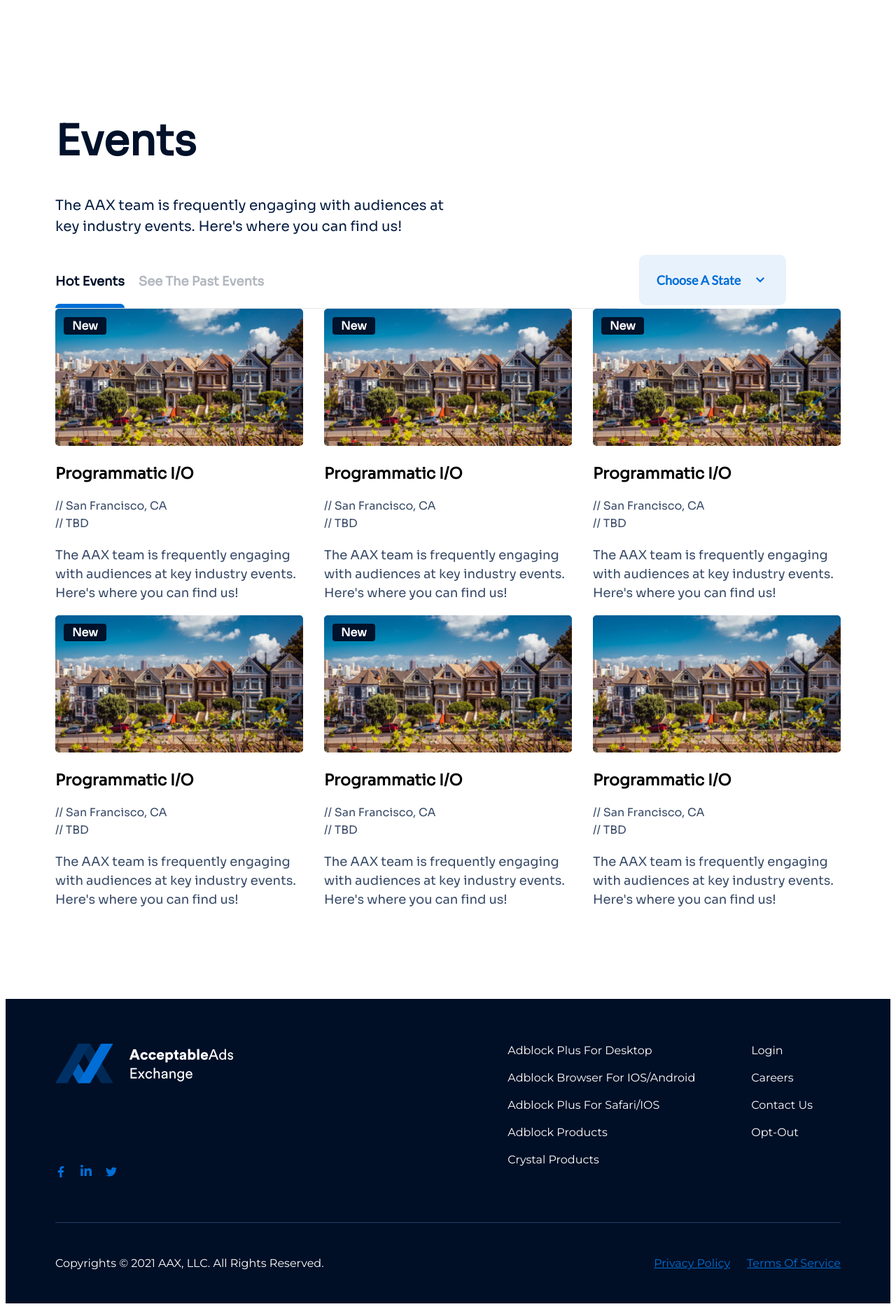
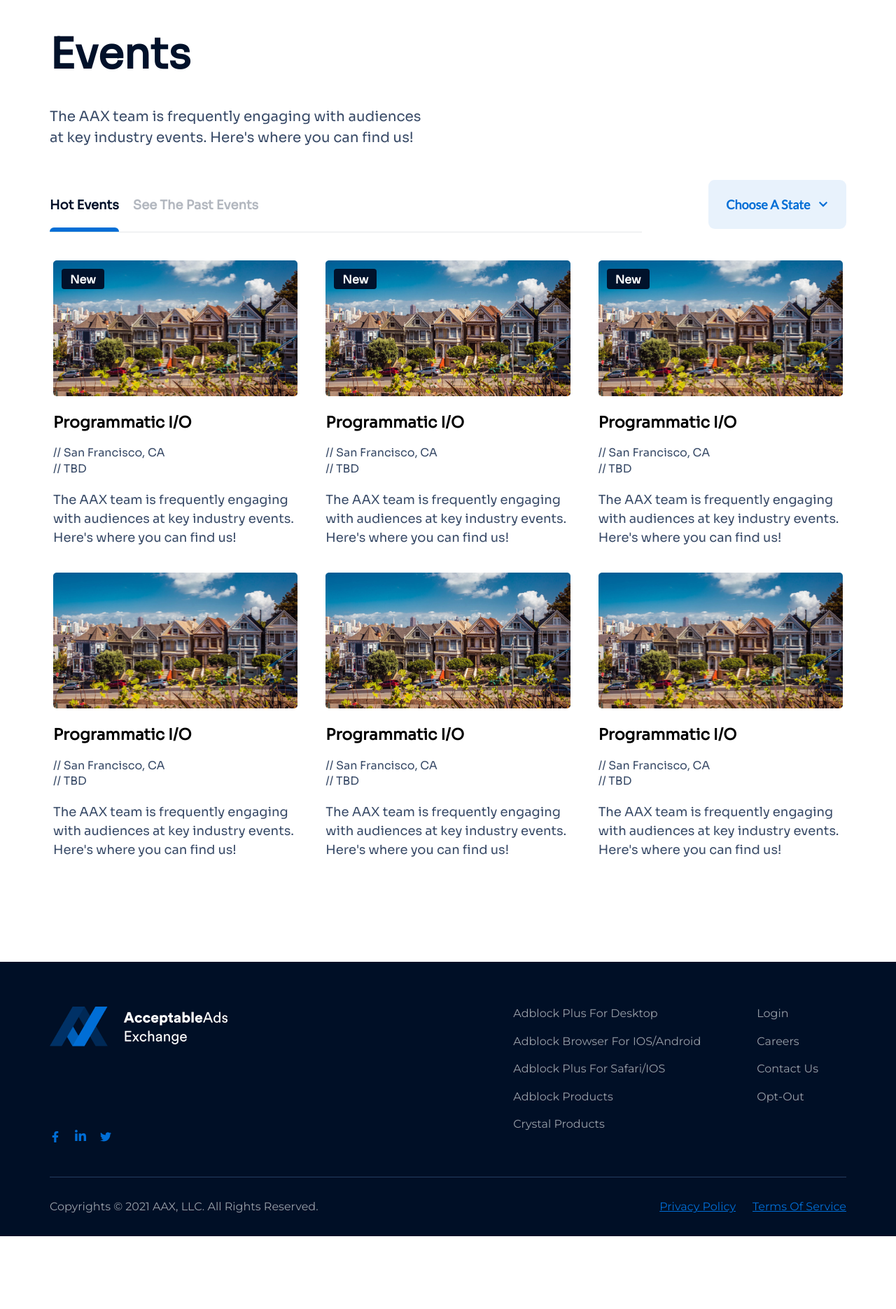
Before and after one commit to Tihomir1993/Acceptable, a website: page index.html in a window 1280 px wide. Shown: the part 199-2069 px from the top of the page at 70% size. After the commit the page ends 1965 px from the top, so only its background shows below. Drawn offline with nearby package versions, Linux system fonts and the light colour scheme; files that its build step writes are made by us from their sources.

Commit message:
optimizing code

```diff
--- a/index.html
+++ b/index.html
@@ -19,7 +19,7 @@
                 <div class="columns">
                     <div class="site-header-inner">
                         <a class="site-logo">
-                            <img src="./src/images/Group.png" alt="">
+                            <img src="./src/images/Group.svg" alt="">
                         </a>
                         <div class="list-wrapper">
                             <ul class="list">
@@ -69,18 +69,22 @@
                         </ul>
                     </div>
                 </div>
-                <div class="columns large-3">
-                    <a href="#" class="button button-choose">Choose a State <svg aria-hidden="true" focusable="false"
-                            data-prefix="fas" data-icon="chevron-down" role="img" xmlns="http://www.w3.org/2000/svg"
-                            width="12px" viewBox="0 0 448 512" class="svg-inline--fa fa-chevron-down fa-w-14 fa-2x">
+                <div class="columns small-12 large-3">
+                    <div class="button-right-position">
+                        <a href="#" class="button button-choose">Choose a State <svg aria-hidden="true"
+                                focusable="false" data-prefix="fas" data-icon="chevron-down" role="img"
+                                xmlns="http://www.w3.org/2000/svg" width="12px" viewBox="0 0 448 512"
+                                class="svg-inline--fa fa-chevron-down fa-w-14 fa-2x">
                                 <path fill="currentColor"
                                     d="M207.029 381.476L12.686 187.132c-9.373-9.373-9.373-24.569 0-33.941l22.667-22.667c9.357-9.357 24.522-9.375 33.901-.04L224 284.505l154.745-154.021c9.379-9.335 24.544-9.317 33.901.04l22.667 22.667c9.373 9.373 9.373 24.569 0 33.941L240.971 381.476c-9.373 9.372-24.569 9.372-33.942 0z"
                                     class=""></path>
                             </svg></a>
                     </div>
                 </div>
+            </div>
+            <div class="events-box">
                 <div class="row">
-                <div class="columns large-4 no-gutter">
+                    <div class="columns small-12 medium-6 large-4 ">
                         <div class="content-box">
                             <div class="image-wrapper">
                                 <img src="./src/images/Rectangle 188.png" alt="">
@@ -95,7 +99,7 @@
                                 industry events. Here's where you can find us!</p>
                         </div>
                     </div>
-                <div class="columns large-4 no-gutter">
+                    <div class="columns small-12 medium-6 large-4 ">
                         <div class="content-box">
                             <div class="image-wrapper">
                                 <img src="./src/images/Rectangle 188.png" alt="">
@@ -110,7 +114,7 @@
                                 industry events. Here's where you can find us!</p>
                         </div>
                     </div>
-                <div class="columns large-4 no-gutter">
+                    <div class="columns small-12 medium-6 large-4 ">
                         <div class="content-box">
                             <div class="image-wrapper">
                                 <img src="./src/images/Rectangle 188.png" alt="">
@@ -125,37 +129,7 @@
                                 industry events. Here's where you can find us!</p>
                         </div>
                     </div>
-                <div class="columns large-4 no-gutter">
-                    <div class="content-box">
-                        <div class="image-wrapper">
-                            <img src="./src/images/Rectangle 188.png" alt="">
-                            <span class="image-marker">new</span>
-                        </div>
-                        <h3 class="content-box-title">Programmatic I/O</h3>
-                        <div class="content-box-location">
-                            <span class="content-box-location-city">// San Francisco, CA</span>
-                            <span class="content-box-location-date">// TBD</span>
-                        </div>
-                        <p class="content-box-description">The AAX team is frequently engaging with audiences at key
-                            industry events. Here's where you can find us!</p>
-                    </div>
-                </div>
-                <div class="columns large-4 no-gutter">
-                    <div class="content-box">
-                        <div class="image-wrapper">
-                            <img src="./src/images/Rectangle 188.png" alt="">
-                            <span class="image-marker">new</span>
-                        </div>
-                        <h3 class="content-box-title">Programmatic I/O</h3>
-                        <div class="content-box-location">
-                            <span class="content-box-location-city">// San Francisco, CA</span>
-                            <span class="content-box-location-date">// TBD</span>
-                        </div>
-                        <p class="content-box-description">The AAX team is frequently engaging with audiences at key
-                            industry events. Here's where you can find us!</p>
-                    </div>
-                </div>
-                <div class="columns large-4 no-gutter">
+                    <div class="columns small-12 medium-6 large-4 ">
                         <div class="content-box">
                             <div class="image-wrapper">
                                 <img src="./src/images/Rectangle 188.png" alt="">
@@ -167,6 +141,35 @@
                             </div>
                             <p class="content-box-description">The AAX team is frequently engaging with audiences at key
                                 industry events. Here's where you can find us!</p>
+                        </div>
+                    </div>
+                    <div class="columns small-12 medium-6 large-4 ">
+                        <div class="content-box">
+                            <div class="image-wrapper">
+                                <img src="./src/images/Rectangle 188.png" alt="">
+                            </div>
+                            <h3 class="content-box-title">Programmatic I/O</h3>
+                            <div class="content-box-location">
+                                <span class="content-box-location-city">// San Francisco, CA</span>
+                                <span class="content-box-location-date">// TBD</span>
+                            </div>
+                            <p class="content-box-description">The AAX team is frequently engaging with audiences at key
+                                industry events. Here's where you can find us!</p>
+                        </div>
+                    </div>
+                    <div class="columns small-12 medium-6 large-4 ">
+                        <div class="content-box">
+                            <div class="image-wrapper">
+                                <img src="./src/images/Rectangle 188.png" alt="">
+                            </div>
+                            <h3 class="content-box-title">Programmatic I/O</h3>
+                            <div class="content-box-location">
+                                <span class="content-box-location-city">// San Francisco, CA</span>
+                                <span class="content-box-location-date">// TBD</span>
+                            </div>
+                            <p class="content-box-description">The AAX team is frequently engaging with audiences at key
+                                industry events. Here's where you can find us!</p>
+                        </div>
                     </div>
                 </div>
             </div>
--- a/package.json
+++ b/package.json
@@ -5,7 +5,8 @@
     "foundation-sites": "^6.6.3",
     "gulp-all": "^1.1.0",
     "gulp-rename": "^2.0.0",
-    "gulp-sourcemaps": "^3.0.0"
+    "gulp-sourcemaps": "^3.0.0",
+    "normalize.css": "^8.0.1"
   },
   "devDependencies": {
     "@babel/core": "^7.14.6",
--- /dev/null
+++ b/src/sass/base/_normalize.scss
@@ -0,0 +1,303 @@
+/*! modern-normalize v1.1.0 | MIT License | https://github.com/sindresorhus/modern-normalize */
+
+/*
+Document
+========
+*/
+
+/**
+Use a better box model (opinionated).
+*/
+
+*,
+::before,
+::after {
+    box-sizing: border-box;
+}
+
+/**
+1. Correct the line height in all browsers.
+2. Prevent adjustments of font size after orientation changes in iOS.
+3. Use a more readable tab size (opinionated).
+*/
+
+html {
+    line-height: 1.15;
+    /* 1 */
+    -webkit-text-size-adjust: 100%;
+    /* 2 */
+    -moz-tab-size: 4;
+    /* 3 */
+    tab-size: 4;
+    /* 3 */
+}
+
+/*
+Sections
+========
+*/
+
+/**
+1. Remove the margin in all browsers.
+2. Improve consistency of default fonts in all browsers. (https://github.com/sindresorhus/modern-normalize/issues/3)
+*/
+
+body {
+    margin: 0;
+    /* 1 */
+    font-family:
+        system-ui,
+        -apple-system,
+        /* Firefox supports this but not yet `system-ui` */
+        'Segoe UI',
+        Roboto,
+        Helvetica,
+        Arial,
+        sans-serif,
+        'Apple Color Emoji',
+        'Segoe UI Emoji';
+    /* 2 */
+}
+
+/*
+Grouping content
+================
+*/
+
+/**
+1. Add the correct height in Firefox.
+2. Correct the inheritance of border color in Firefox. (https://bugzilla.mozilla.org/show_bug.cgi?id=190655)
+*/
+
+hr {
+    height: 0;
+    /* 1 */
+    color: inherit;
+    /* 2 */
+}
+
+/*
+Text-level semantics
+====================
+*/
+
+/**
+Add the correct text decoration in Chrome, Edge, and Safari.
+*/
+
+abbr[title] {
+    text-decoration: underline dotted;
+}
+
+/**
+Add the correct font weight in Edge and Safari.
+*/
+
+b,
+strong {
+    font-weight: bolder;
+}
+
+/**
+1. Improve consistency of default fonts in all browsers. (https://github.com/sindresorhus/modern-normalize/issues/3)
+2. Correct the odd 'em' font sizing in all browsers.
+*/
+
+code,
+kbd,
+samp,
+pre {
+    font-family:
+        ui-monospace,
+        SFMono-Regular,
+        Consolas,
+        'Liberation Mono',
+        Menlo,
+        monospace;
+    /* 1 */
+    font-size: 1em;
+    /* 2 */
+}
+
+/**
+Add the correct font size in all browsers.
+*/
+
+small {
+    font-size: 80%;
+}
+
+/**
+Prevent 'sub' and 'sup' elements from affecting the line height in all browsers.
+*/
+
+sub,
+sup {
+    font-size: 75%;
+    line-height: 0;
+    position: relative;
+    vertical-align: baseline;
+}
+
+sub {
+    bottom: -0.25em;
+}
+
+sup {
+    top: -0.5em;
+}
+
+/*
+Tabular data
+============
+*/
+
+/**
+1. Remove text indentation from table contents in Chrome and Safari. (https://bugs.chromium.org/p/chromium/issues/detail?id=999088, https://bugs.webkit.org/show_bug.cgi?id=201297)
+2. Correct table border color inheritance in all Chrome and Safari. (https://bugs.chromium.org/p/chromium/issues/detail?id=935729, https://bugs.webkit.org/show_bug.cgi?id=195016)
+*/
+
+table {
+    text-indent: 0;
+    /* 1 */
+    border-color: inherit;
+    /* 2 */
+}
+
+/*
+Forms
+=====
+*/
+
+/**
+1. Change the font styles in all browsers.
+2. Remove the margin in Firefox and Safari.
+*/
+
+button,
+input,
+optgroup,
+select,
+textarea {
+    font-family: inherit;
+    /* 1 */
+    font-size: 100%;
+    /* 1 */
+    line-height: 1.15;
+    /* 1 */
+    margin: 0;
+    /* 2 */
+}
+
+/**
+Remove the inheritance of text transform in Edge and Firefox.
+*/
+
+button,
+select {
+    text-transform: none;
+}
+
+/**
+Correct the inability to style clickable types in iOS and Safari.
+*/
+
+button,
+[type='button'],
+[type='reset'],
+[type='submit'] {
+    -webkit-appearance: button;
+}
+
+/**
+Remove the inner border and padding in Firefox.
+*/
+
+::-moz-focus-inner {
+    border-style: none;
+    padding: 0;
+}
+
+/**
+Restore the focus styles unset by the previous rule.
+*/
+
+:-moz-focusring {
+    outline: 1px dotted ButtonText;
+}
+
+/**
+Remove the additional ':invalid' styles in Firefox.
+See: https://github.com/mozilla/gecko-dev/blob/2f9eacd9d3d995c937b4251a5557d95d494c9be1/layout/style/res/forms.css#L728-L737
+*/
+
+:-moz-ui-invalid {
+    box-shadow: none;
+}
+
+/**
+Remove the padding so developers are not caught out when they zero out 'fieldset' elements in all browsers.
+*/
+
+legend {
+    padding: 0;
+}
+
+/**
+Add the correct vertical alignment in Chrome and Firefox.
+*/
+
+progress {
+    vertical-align: baseline;
+}
+
+/**
+Correct the cursor style of increment and decrement buttons in Safari.
+*/
+
+::-webkit-inner-spin-button,
+::-webkit-outer-spin-button {
+    height: auto;
+}
+
+/**
+1. Correct the odd appearance in Chrome and Safari.
+2. Correct the outline style in Safari.
+*/
+
+[type='search'] {
+    -webkit-appearance: textfield;
+    /* 1 */
+    outline-offset: -2px;
+    /* 2 */
+}
+
+/**
+Remove the inner padding in Chrome and Safari on macOS.
+*/
+
+::-webkit-search-decoration {
+    -webkit-appearance: none;
+}
+
+/**
+1. Correct the inability to style clickable types in iOS and Safari. 2. Change font properties to 'inherit'in Safari. */
+::-webkit-file-upload-button {
+    -webkit-appearance: button;
+    /* 1 */
+    font: inherit;
+    /* 2 */
+}
+
+/*
+Interactive
+===========
+*/
+
+/*
+Add the correct display in Chrome and Safari.
+*/
+
+summary {
+    display: list-item;
+}
--- a/src/sass/base/_variables.scss
+++ b/src/sass/base/_variables.scss
@@ -1,2 +1,7 @@
 $color-primary: #FFFFFF;
-$global-width: 72em;
+$color-secondary: #000F26;
+$color-tetriary: #006ED6;
+$background-marker: #01122B;
+
+$global-width: 73em;
+$gutters: 1.25em;
--- a/src/sass/components/_buttons.scss
+++ b/src/sass/components/_buttons.scss
@@ -11,9 +11,9 @@
     }
 
     &-contact {
-        padding: .875em 1.125em;
+        padding: .5em 1em;
         border: 2px solid $color-primary;
-        border-radius: .5em;
+        border-radius: .25em;
     }
 
     &-login {
@@ -22,15 +22,15 @@
     }
 
     &-choose {
-        padding: 1.375em 1.75em 1.375em 1.375em;
-        color: #006ED6;
+        padding: 1.375em 1.5em 1.375em 1.375em;
+        color: $color-tetriary;
         background: rgba(0, 110, 214, 0.09);
         font-weight: 700;
         font-size: 1.125em;
         border-radius: .5em;
 
         svg {
-            padding-left: 1em;
+            margin-left: .5em;
         }
     }
 }
--- a/src/sass/components/_content-box.scss
+++ b/src/sass/components/_content-box.scss
@@ -1,6 +1,4 @@
 .content-box {
-    padding: 0 .9375em;
-
     .image-wrapper {
         position: relative;
 
@@ -12,9 +10,9 @@
             text-transform: capitalize;
             font-weight: 700;
             font-family: Sora;
-            padding: .125em .75em;
-            color: #FFFFFF;
-            background: #01122B;
+            padding: .4em .75em .25em .75em;
+            color: $color-primary;
+            background: $background-marker;
             position: absolute;
             top: .75em;
             left: .75em;
@@ -37,6 +35,7 @@
     &-description {
         font-size: 1.125em;
         color: rgba(6, 29, 65, .8);
+        margin-bottom: 2em;
 
     }
 
--- a/src/sass/components/_heading.scss
+++ b/src/sass/components/_heading.scss
@@ -1,9 +1,13 @@
 .section-heading {
+
+    margin-bottom: 2.5em;
+
     .heading-title {
-        color: #01112A;
+        color: rgba(1, 17, 42, 1);
+
     }
 
     .heading-description {
-        color: #061D41;
+        color: rgba(6, 29, 65, 0.8);
     }
 }
--- a/src/sass/components/_list.scss
+++ b/src/sass/components/_list.scss
@@ -3,7 +3,7 @@
         list-style: none;
 
         a {
-            color: #FFFFFF;
+            color: $color-primary;
             text-transform: capitalize;
             display: inline-block;
             font-family: Lato;
--- a/src/sass/components/_sections.scss
+++ b/src/sass/components/_sections.scss
@@ -1,22 +1,30 @@
 .section-events {
-    padding: 13.5em 0 6.875em;
+    padding: 6.95em 0 6.875em;
+    background: $color-primary;
+
+    @media(max-width: 45.85em) {
+        padding: 0;
+    }
 
     .row {
         align-items: center;
     }
 
-    .no-gutter {
-        padding: 0;
+    .button-right-position {
+        text-align: right;
+    }
 
-        @media(min-width: 40em) {
-            padding: 0;
+    .events-box {
+        margin-top: 2.5em;
+
+        .columns {
+            padding: 0 1.25em;
         }
     }
 
     .events-filter {
 
         border-bottom: 1px solid rgba(2, 19, 46, .1);
-
 
         .list {
             display: flex;
@@ -41,10 +49,11 @@
                     top: calc(100% - 6px);
                     left: 0;
                     right: 0;
-                    background: #006ED6;
+                    background: $color-tetriary;
                     height: 6px;
                     border-radius: 1em 1em 0 0;
                 }
+
 
 
 
--- a/src/sass/layout/_footer.scss
+++ b/src/sass/layout/_footer.scss
@@ -1,11 +1,11 @@
 .site-footer {
-    background: #000F26;
+    background: $color-secondary;
     padding-top: 4em;
 
     &-inner {
         display: flex;
         justify-content: space-between;
-        padding-bottom: 3.75em;
+        padding-bottom: 2.875em;
 
         @media(max-width:40em) {
             flex-wrap: wrap;
@@ -50,6 +50,7 @@
                 a {
                     padding-bottom: 1.25em;
                     font-family: Montserrat;
+                    opacity: 0.6;
                 }
             }
         }
@@ -65,16 +66,18 @@
 
         &-text {
             font-family: Montserrat;
-            color: #FFFFFF;
+            color: $color-primary;
+            opacity: 0.6;
         }
 
         .list {
             display: flex;
+            margin: 0;
 
             &-item {
                 a {
                     text-decoration: underline;
-                    color: #006ED6;
+                    color: $color-tetriary;
                     padding-right: 1.5em;
                     font-family: Montserrat;
 
--- a/src/sass/master.scss
+++ b/src/sass/master.scss
@@ -1,9 +1,9 @@
 @charset "UTF-8";
-
 @import "./base/variables";
 @import "./base/fonts";
-@import "./base/grid";
 @import "./base/typography";
+@import "./base/normalize";
+
 
 @import "./components/list";
 @import "./components/buttons";
```
Also changed, not shown: src/sass/layout/_header.scss (+10 -5 lines), src/images/Group.svg (added), src/sass/base/_grid.scss (deleted), 1 other file. Lines whose indentation alone changed are shown as unchanged.
